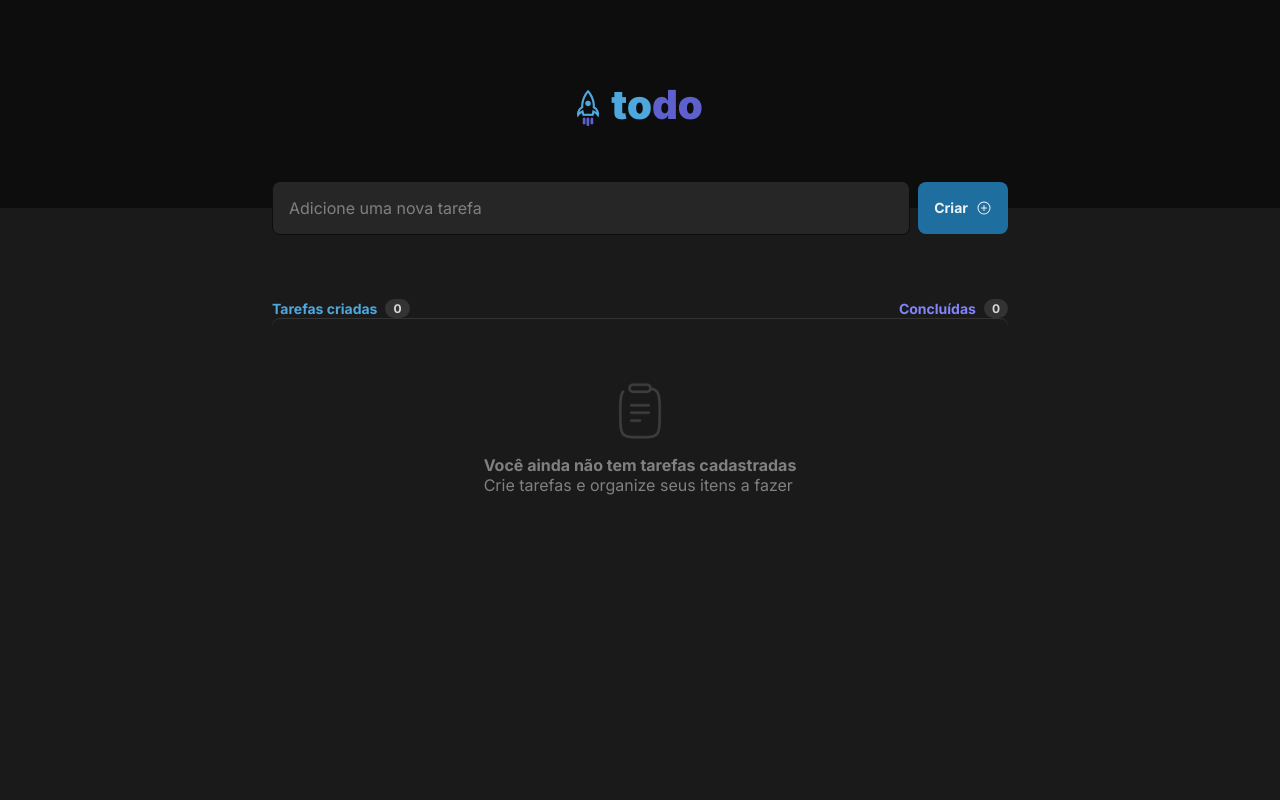
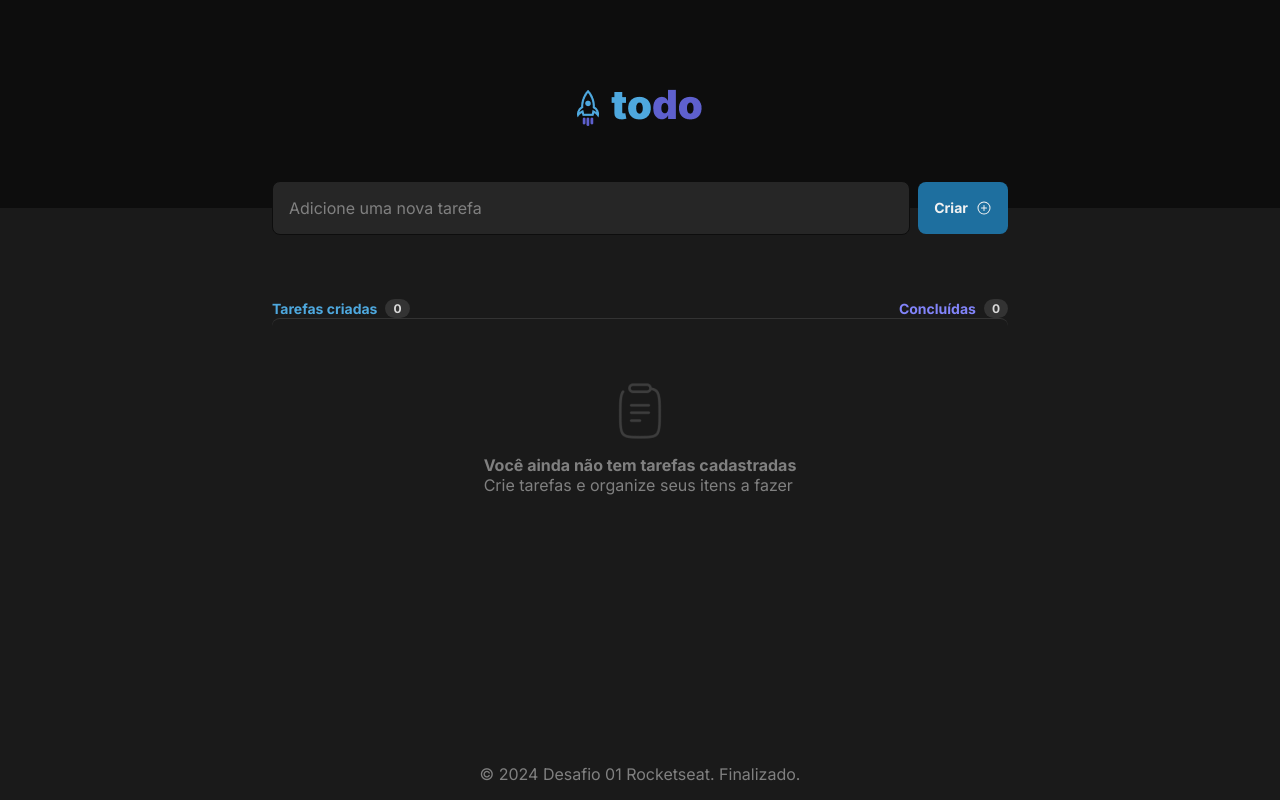
Before and after one commit to MayronSouza/todo-list, a React (Vite) app: page / in a window 1280 px wide. Built offline with nearby package versions, Linux system fonts and the light colour scheme.

Commit message:
create footer component to finalize

```diff
--- a/src/App.module.css
+++ b/src/App.module.css
@@ -1,6 +1,11 @@
+main {
+  flex: 1;
+}
+
 .content {
   max-width: 46rem;
   width: 100%;
+  height: 100%;
 
   margin: 0 auto;
 }
--- a/src/App.tsx
+++ b/src/App.tsx
@@ -10,6 +10,7 @@ import { Item } from "./components/List/Item"
 import { Empty } from './components/List/Empty'
 
 import styles from "./App.module.css"
+import { Footer } from "./components/Footer"
 
 export interface ITasks {
   id: string,
@@ -101,6 +102,7 @@ function App() {
           <Empty />
         )}
       </section>
+      <Footer />
     </main>
   )
 }
--- /dev/null
+++ b/src/components/Footer.module.css
@@ -0,0 +1,10 @@
+.container {
+  position: absolute;
+  bottom: 0;
+  left: 0;
+  right: 0;
+  text-align: center;
+  padding: 1rem;
+
+  color: var(--gray-300);
+}
--- /dev/null
+++ b/src/components/Footer.tsx
@@ -0,0 +1,12 @@
+import styles from './Footer.module.css'
+
+export function Footer() {
+  const currentYear = new Date().getFullYear()
+  return (
+    <footer className={styles.container}>
+      <p>
+      © {currentYear} Desafio 01 Rocketseat. Finalizado.
+      </p>
+    </footer>
+  )
+}
```
